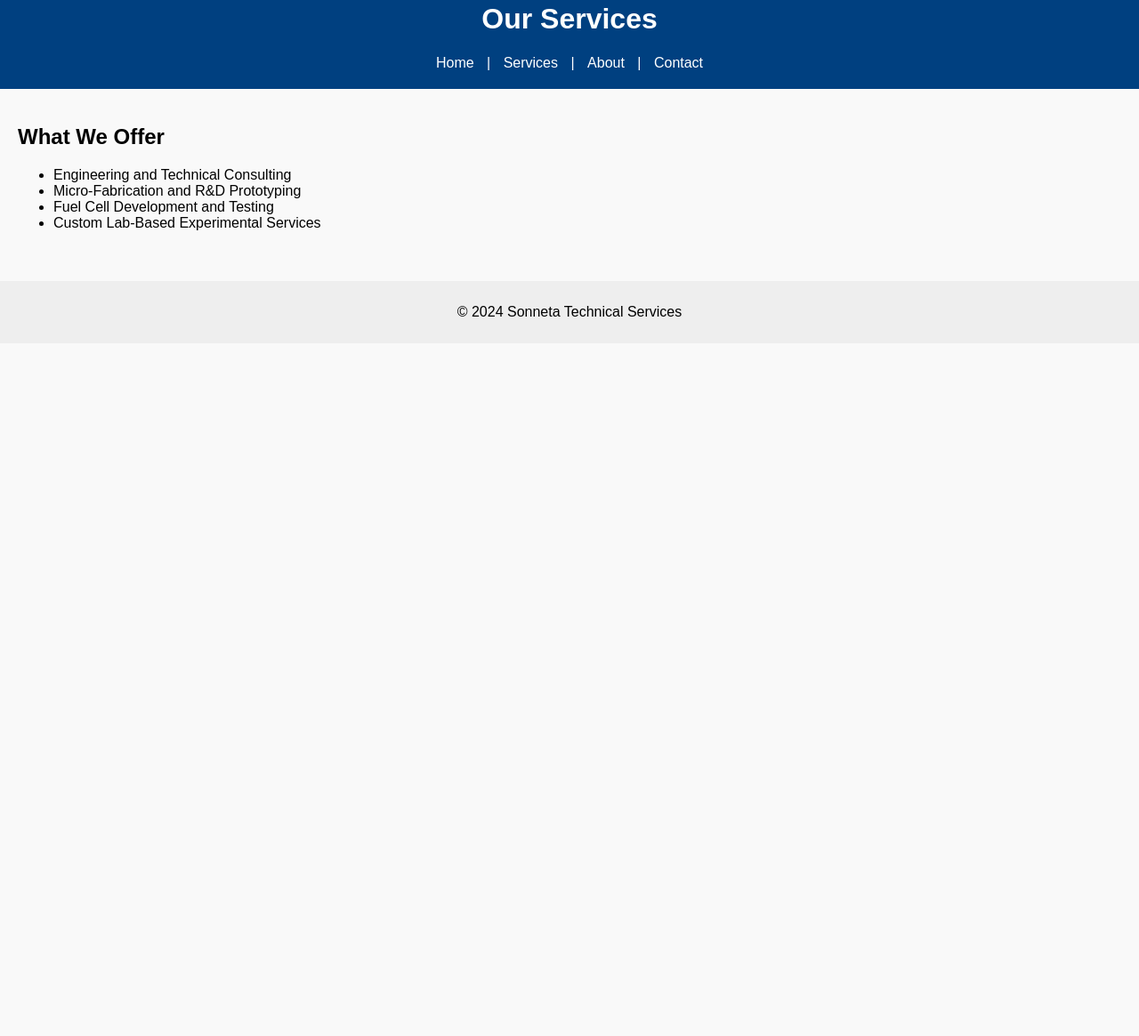
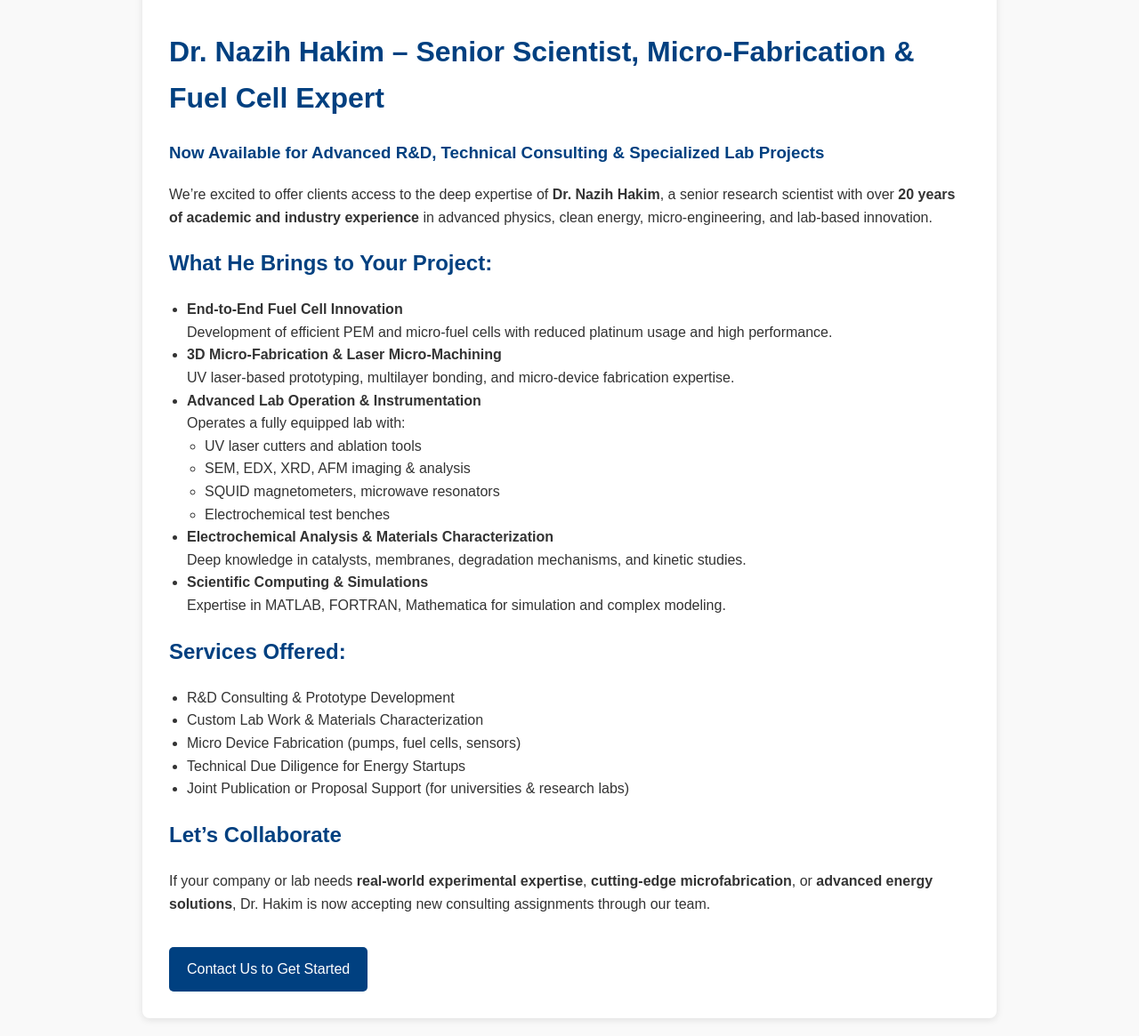
Before and after one commit to nh1234567/sonneta-website, a plain HTML site: page services.html in a window 1280 px wide. Shown: the part 38-1203 px from the top of the page at 89% size. Before the commit the page ends 800 px from the top, so only its background shows below. Drawn offline with Linux system fonts and the light colour scheme.

Commit message:
Add files via upload

```diff
--- a/services.html
+++ b/services.html
@@ -3,32 +3,93 @@
 <head>
   <meta charset="UTF-8">
   <meta name="viewport" content="width=device-width, initial-scale=1">
-  <title>Our Services | Sonneta</title>
-  <link rel="stylesheet" href="style.css">
+  <title>Dr. Nazih Hakim – Expert Services</title>
+  <style>
+    body {
+      font-family: Arial, sans-serif;
+      line-height: 1.6;
+      margin: 0;
+      padding: 20px;
+      background-color: #f9f9f9;
+      color: #333;
+    }
+    .container {
+      max-width: 900px;
+      margin: auto;
+      background-color: #fff;
+      padding: 30px;
+      border-radius: 8px;
+      box-shadow: 0 2px 8px rgba(0,0,0,0.1);
+    }
+    h1, h2, h3 {
+      color: #004080;
+    }
+    ul {
+      margin: 0;
+      padding-left: 20px;
+    }
+    .cta {
+      background-color: #004080;
+      color: white;
+      padding: 12px 20px;
+      text-align: center;
+      display: inline-block;
+      text-decoration: none;
+      margin-top: 20px;
+      border-radius: 5px;
+    }
+    .cta:hover {
+      background-color: #0059b3;
+    }
+  </style>
 </head>
 <body>
-  <header>
-    <h1>Our Services</h1>
-    <nav>
-      <a href="index.html">Home</a> |
-      <a href="services.html">Services</a> |
-      <a href="about.html">About</a> |
-      <a href="contact.html">Contact</a>
-    </nav>
-  </header>
 
-  <main>
-    <h2>What We Offer</h2>
-    <ul>
-      <li>Engineering and Technical Consulting</li>
-      <li>Micro-Fabrication and R&D Prototyping</li>
-      <li>Fuel Cell Development and Testing</li>
-      <li>Custom Lab-Based Experimental Services</li>
-    </ul>
-  </main>
+<div class="container">
+  <h1>Dr. Nazih Hakim – Senior Scientist, Micro-Fabrication & Fuel Cell Expert</h1>
+  <h3>Now Available for Advanced R&D, Technical Consulting & Specialized Lab Projects</h3>
 
-  <footer>
-    <p>© 2024 Sonneta Technical Services</p>
-  </footer>
+  <p>We’re excited to offer clients access to the deep expertise of <strong>Dr. Nazih Hakim</strong>, a senior research scientist with over <strong>20 years of academic and industry experience</strong> in advanced physics, clean energy, micro-engineering, and lab-based innovation.</p>
+
+  <h2>What He Brings to Your Project:</h2>
+  <ul>
+    <li><strong>End-to-End Fuel Cell Innovation</strong><br>
+    Development of efficient PEM and micro-fuel cells with reduced platinum usage and high performance.</li>
+
+    <li><strong>3D Micro-Fabrication & Laser Micro-Machining</strong><br>
+    UV laser-based prototyping, multilayer bonding, and micro-device fabrication expertise.</li>
+
+    <li><strong>Advanced Lab Operation & Instrumentation</strong><br>
+    Operates a fully equipped lab with:
+      <ul>
+        <li>UV laser cutters and ablation tools</li>
+        <li>SEM, EDX, XRD, AFM imaging & analysis</li>
+        <li>SQUID magnetometers, microwave resonators</li>
+        <li>Electrochemical test benches</li>
+      </ul>
+    </li>
+
+    <li><strong>Electrochemical Analysis & Materials Characterization</strong><br>
+    Deep knowledge in catalysts, membranes, degradation mechanisms, and kinetic studies.</li>
+
+    <li><strong>Scientific Computing & Simulations</strong><br>
+    Expertise in MATLAB, FORTRAN, Mathematica for simulation and complex modeling.</li>
+  </ul>
+
+  <h2>Services Offered:</h2>
+  <ul>
+    <li>R&D Consulting & Prototype Development</li>
+    <li>Custom Lab Work & Materials Characterization</li>
+    <li>Micro Device Fabrication (pumps, fuel cells, sensors)</li>
+    <li>Technical Due Diligence for Energy Startups</li>
+    <li>Joint Publication or Proposal Support (for universities & research labs)</li>
+  </ul>
+
+  <h2>Let’s Collaborate</h2>
+  <p>If your company or lab needs <strong>real-world experimental expertise</strong>, <strong>cutting-edge microfabrication</strong>, or <strong>advanced energy solutions</strong>, Dr. Hakim is now accepting new consulting assignments through our team.</p>
+
+  <a href="/contact" class="cta">Contact Us to Get Started</a>
+</div>
+
 </body>
 </html>
```
